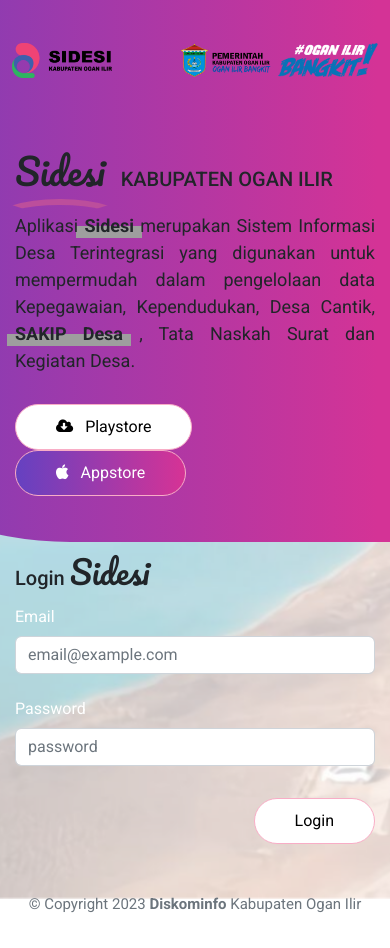
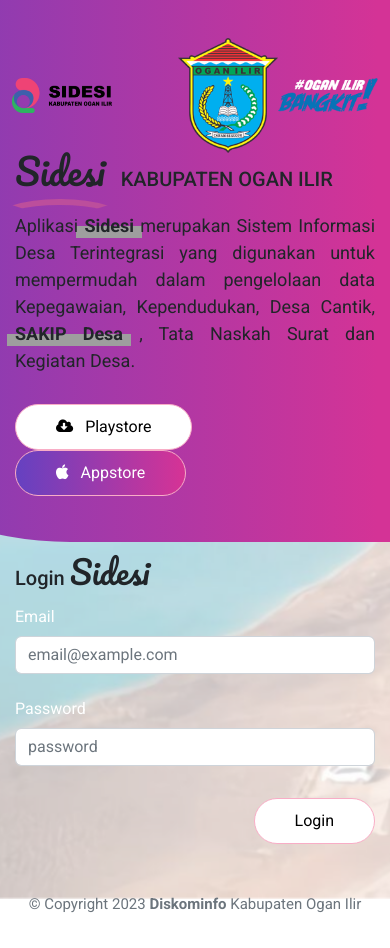
Before and after one commit to dayatpribadi/sidesi, a plain HTML site: page index.html in a window 390 px wide. Drawn offline with nearby package versions, Linux system fonts and the light colour scheme; files that its build step writes are made by us from their sources; grey boxes are pictures that could not be loaded.

Commit message:
update img

```diff
--- a/index.html
+++ b/index.html
@@ -31,7 +31,7 @@
                 <div class="col-6">
                     <div class="logo-right">
                         <img src="assets/img/logo/logo-oganilir.png" class="d-none d-md-block" alt="">
-                        <img src="assets/img/logo/logo-oganilir.png" class="d-block d-md-none" alt="">
+                        <img src="assets/img/logo/logo-oi.png" class="d-block d-md-none" alt="">
                         <img src="assets/img/logo/oganilirbangkit-white.png" alt="">
                     </div>
                 </div>
```
